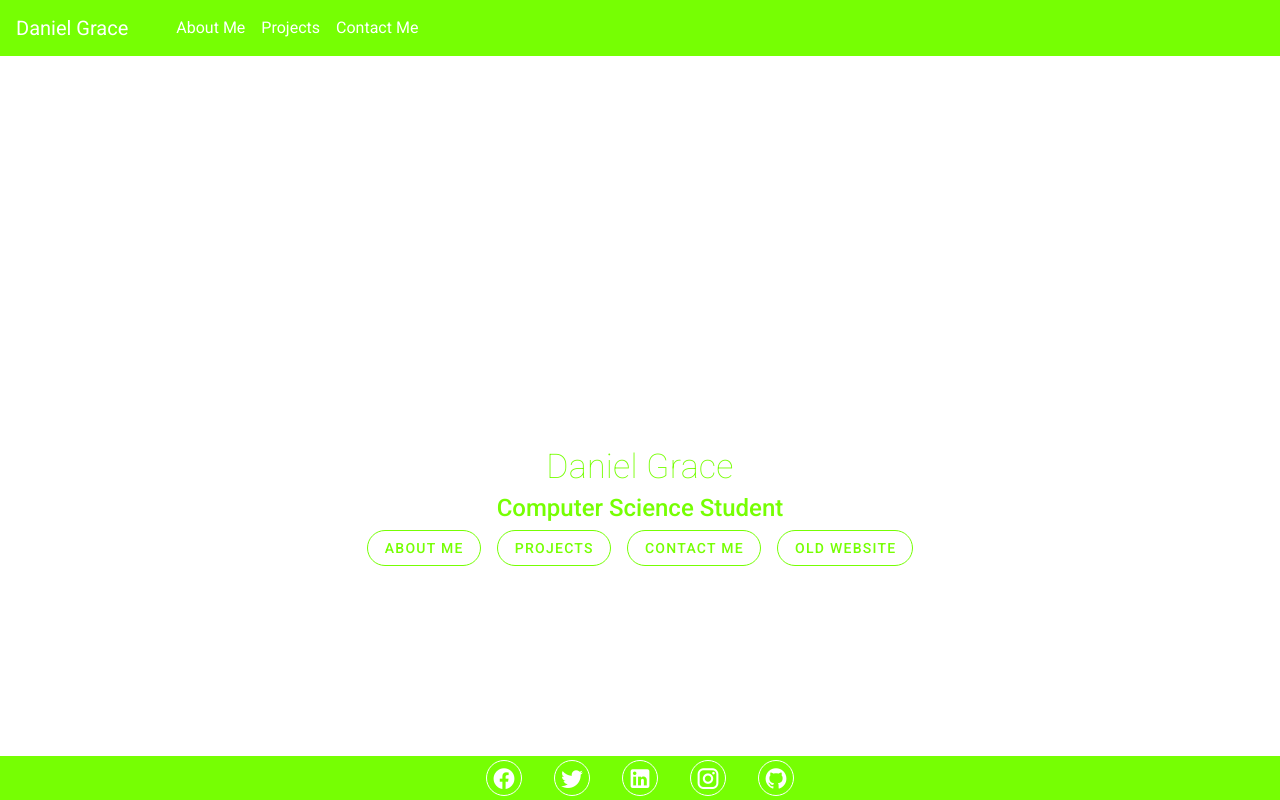
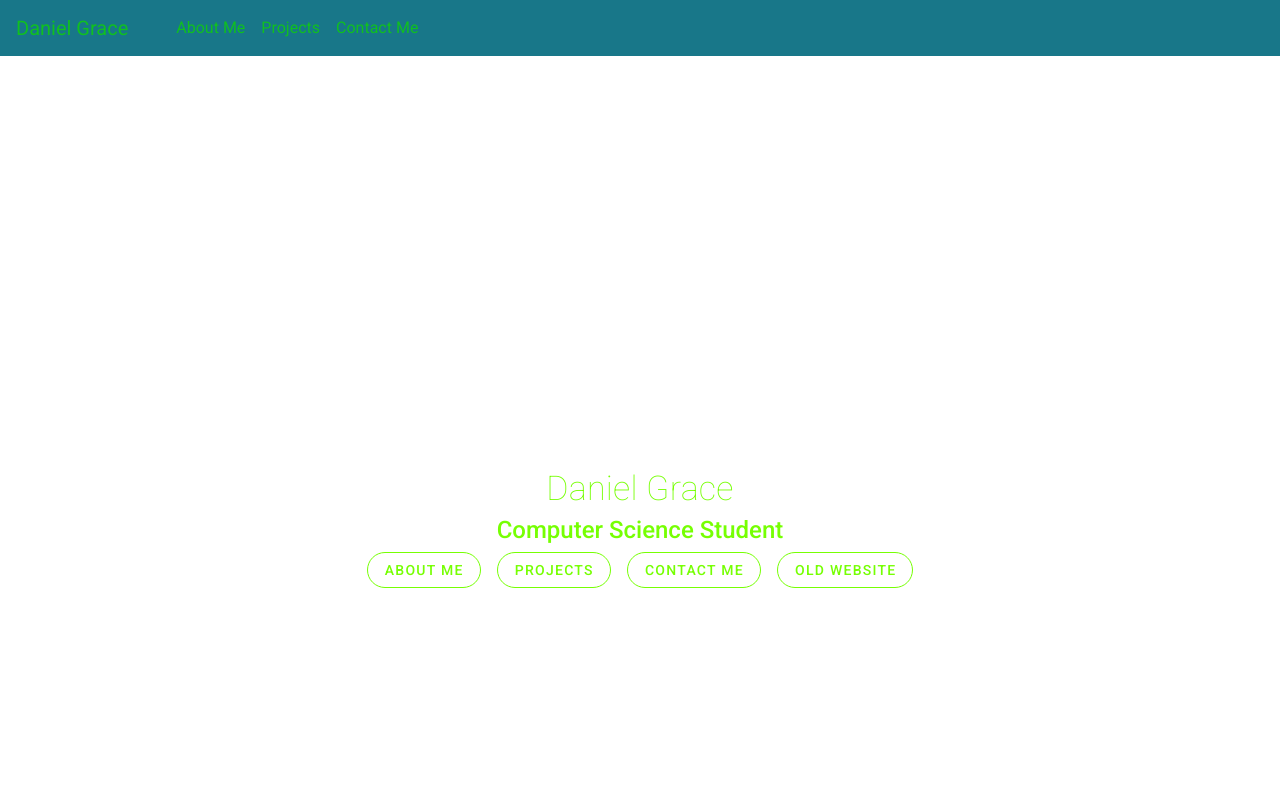
Before and after one commit to danana5/New-Personal-Website, a Vue app: page / in a window 1280 px wide. Built offline with nearby package versions, Linux system fonts and the light colour scheme.

Commit message:
removed footer and added background image

```diff
--- a/src/App.vue
+++ b/src/App.vue
@@ -18,40 +18,15 @@
       </b-navbar>
       <v-content>
          <transition name="fade" mode="in-out">
-          <router-view/>
+          <v-img
+          aspect-ratio="8"
+          style="height:100%"
+          src="./assets/background.jpg"
+          >
+            <router-view/>
+          </v-img>
          </transition>
       </v-content>
-      <v-footer
-        padless
-        width="100%"
-        app
-        fixed
-      >
-        <v-card
-          flat
-          tile
-          width="100%"
-          class="light-green accent-3 text-center mx-auto"
-        >
-          <v-card-text>
-            <v-row justify="center">
-              <v-btn
-              v-for="icon in icons"
-              :key="icon"
-              :href="icon.to"
-              outlined
-              target="_blank"
-              icon
-              class="mx-4 white--text"
-              >
-                <v-icon size="25px">
-                  {{ icon.icon }}
-                </v-icon>
-              </v-btn>
-            </v-row>
-          </v-card-text>
-        </v-card>
-      </v-footer>
   </v-app>
 </template>
 
@@ -65,15 +40,18 @@ export default {
       {icon: 'mdi-linkedin', to: "https://www.linkedin.com/in/daniel-grace-892963194/"},
       {icon: 'mdi-instagram', to: "https://www.instagram.com/danana_5/"},
       {icon: 'mdi-github', to: "https://github.com/danana5"}
-    ],
+    ]
   }),
 };
 </script>
 <style>
 .nav{
-  background-color: #76FF03;
+  background-color: #187789;
 }
 #app .nav-item a{
-  color:white;
+  color:#10c020;
+}
+#app .navbar-brand {
+  color:#10c020;
 }
 </style>
```
